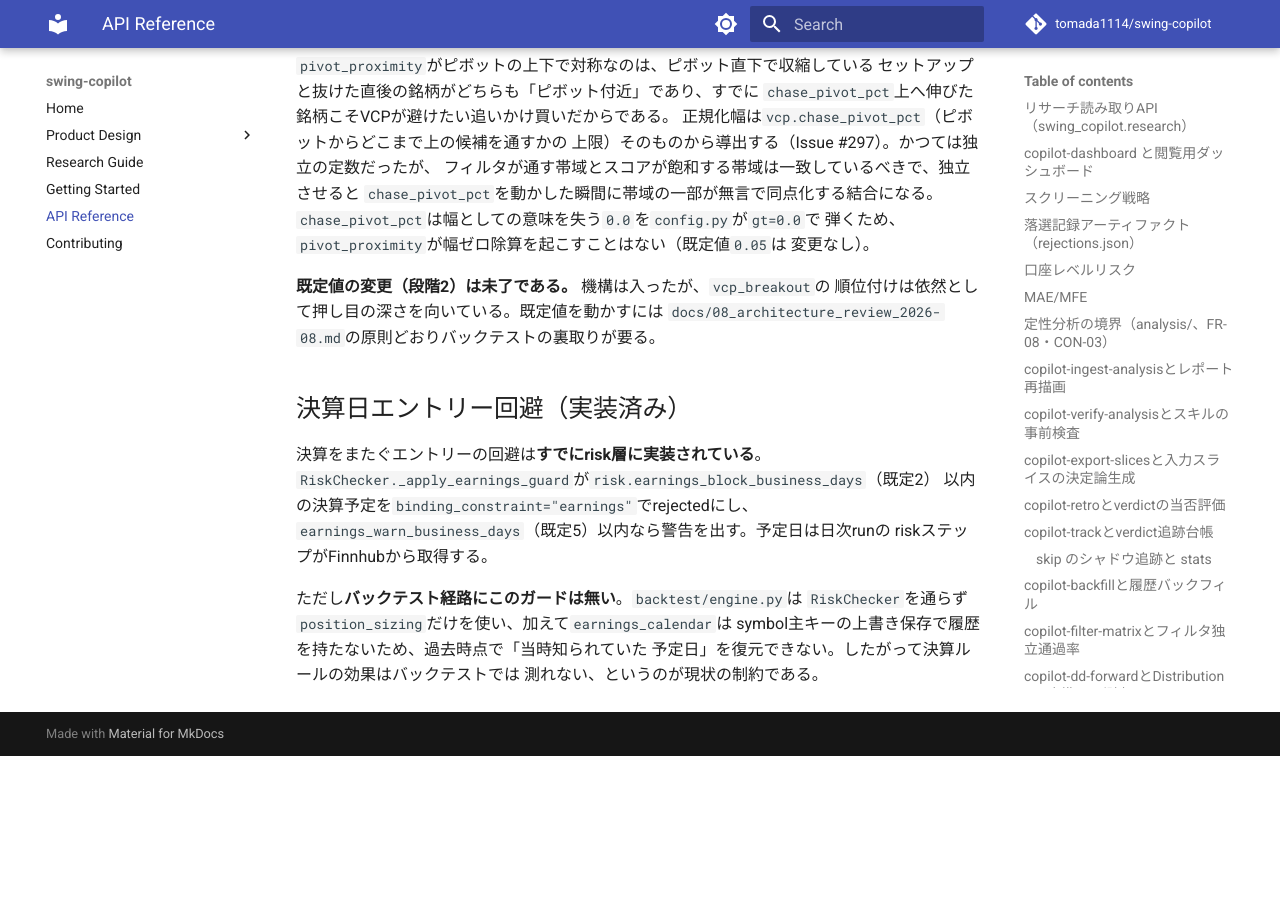
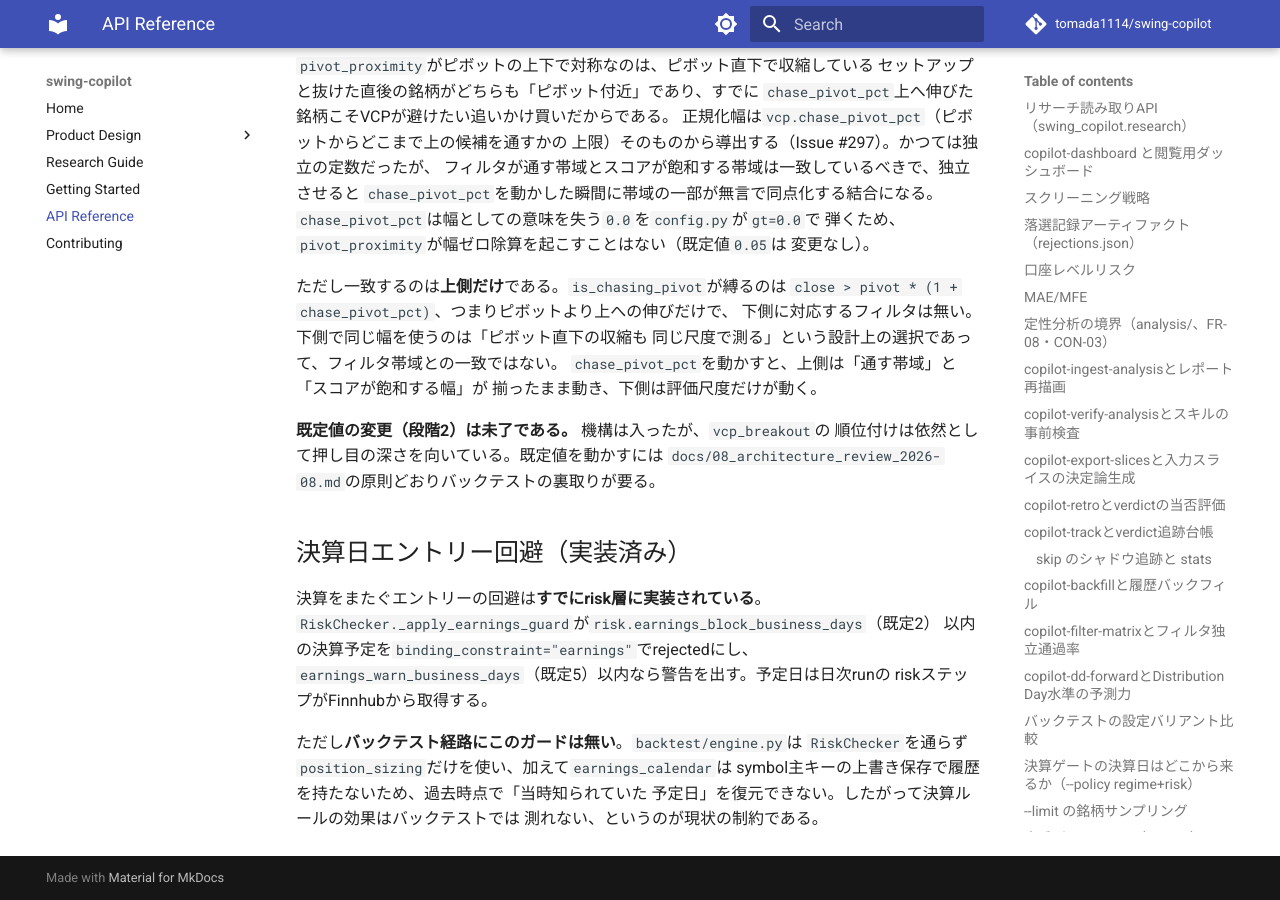
Before and after one commit to tomada1114/swing-copilot, an MkDocs documentation site: the page built from docs/reference.md, in a window 1280 px wide and 900 px high, scrolled down 24246 px. Built offline with MkDocs 1.6.1 and Material for MkDocs 9.7.7, drawn with Linux system fonts in a browser that asks for light colours; comment, search, counter and statistics services are not loaded; before the commit the page ends 25002 px from its top, so only the background shows below that.

Commit message:
review: chase_pivot_pct=0.0 の境界値テストと帯域一致が片側だけである旨の文書化
/code-review high --fix の指摘を反映。config.py の gt=0.0 締めを
実際に検証するテストが無かったため、既存の
test_settings_rejects_out_of_range_screening_ratios_and_thresholds に
0.0/負値/1超のケースを追加した。また is_chasing_pivot はピボットより
上側しか縛らないため、フィルタ帯域とスコアのダイナミックレンジが
一致するのは上側だけである旨を docs/reference.md と
docs/04_detailed_design.md に明記した。

Claude-Session: https://claude.ai/code/session_019mq1i8iKxNoea7fJkpgaZX

```diff
--- a/docs/reference.md
+++ b/docs/reference.md
@@ -1051,6 +1051,13 @@ signalは走っているがメトリクスが無い候補（例: 252日履歴が
 弾くため、`pivot_proximity`が幅ゼロ除算を起こすことはない（既定値`0.05`は
 変更なし）。
 
+ただし一致するのは**上側だけ**である。`is_chasing_pivot`が縛るのは
+`close > pivot * (1 + chase_pivot_pct)`、つまりピボットより上への伸びだけで、
+下側に対応するフィルタは無い。下側で同じ幅を使うのは「ピボット直下の収縮も
+同じ尺度で測る」という設計上の選択であって、フィルタ帯域との一致ではない。
+`chase_pivot_pct`を動かすと、上側は「通す帯域」と「スコアが飽和する幅」が
+揃ったまま動き、下側は評価尺度だけが動く。
+
 **既定値の変更（段階2）は未了である。** 機構は入ったが、`vcp_breakout`の
 順位付けは依然として押し目の深さを向いている。既定値を動かすには
 `docs/08_architecture_review_2026-08.md`の原則どおりバックテストの裏取りが要る。
```
Also changed, not shown: docs/04_detailed_design.md (+1 -1 lines), 1 other file.
